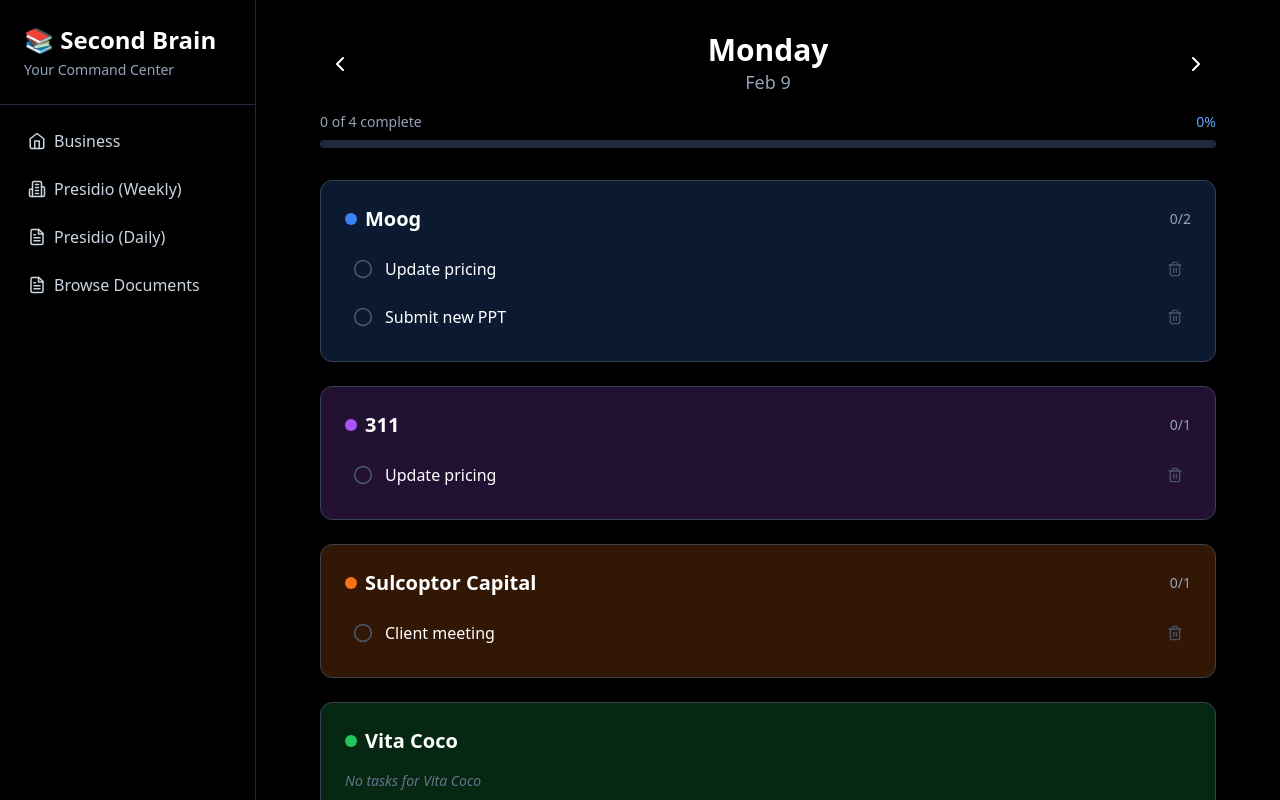
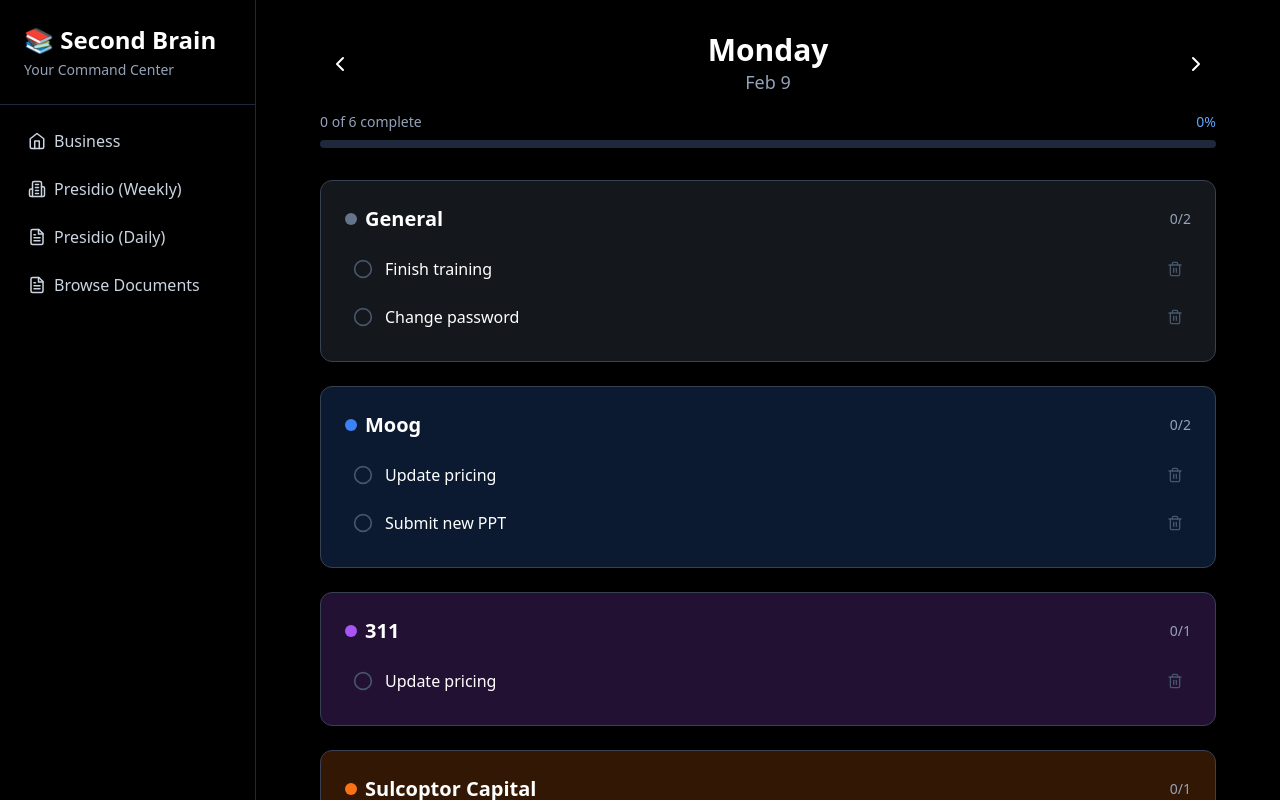
Before and after one commit to anil763/anil-second-brain, a Next.js app: page /presidio-daily in a window 1280 px wide. Shown: the top 800 px of the page. Built offline with nearby package versions, Linux system fonts and the light colour scheme.

Commit message:
Add General section to Presidio Daily Dashboard

```diff
--- a/app/presidio-daily/page.tsx
+++ b/app/presidio-daily/page.tsx
@@ -15,6 +15,7 @@ interface DayTasks {
 }
 
 const CLIENTS = [
+  { name: 'General', color: 'bg-slate-500/20', border: 'border-slate-500', text: 'text-slate-400', dot: 'bg-slate-500' },
   { name: 'Moog', color: 'bg-blue-500/20', border: 'border-blue-500', text: 'text-blue-400', dot: 'bg-blue-500' },
   { name: '311', color: 'bg-purple-500/20', border: 'border-purple-500', text: 'text-purple-400', dot: 'bg-purple-500' },
   { name: 'Sulcoptor Capital', color: 'bg-orange-500/20', border: 'border-orange-500', text: 'text-orange-400', dot: 'bg-orange-500' },
@@ -36,6 +37,8 @@ export default function PresidioDailyPage() {
       // Initialize with Monday tasks
       setDayTasks({
         '2026-02-09': [
+          { id: '0', client: 'General', text: 'Finish training', completed: false },
+          { id: '01', client: 'General', text: 'Change password', completed: false },
           { id: '1', client: 'Moog', text: 'Update pricing', completed: false },
           { id: '2', client: 'Moog', text: 'Submit new PPT', completed: false },
           { id: '3', client: '311', text: 'Update pricing', completed: false },
```
